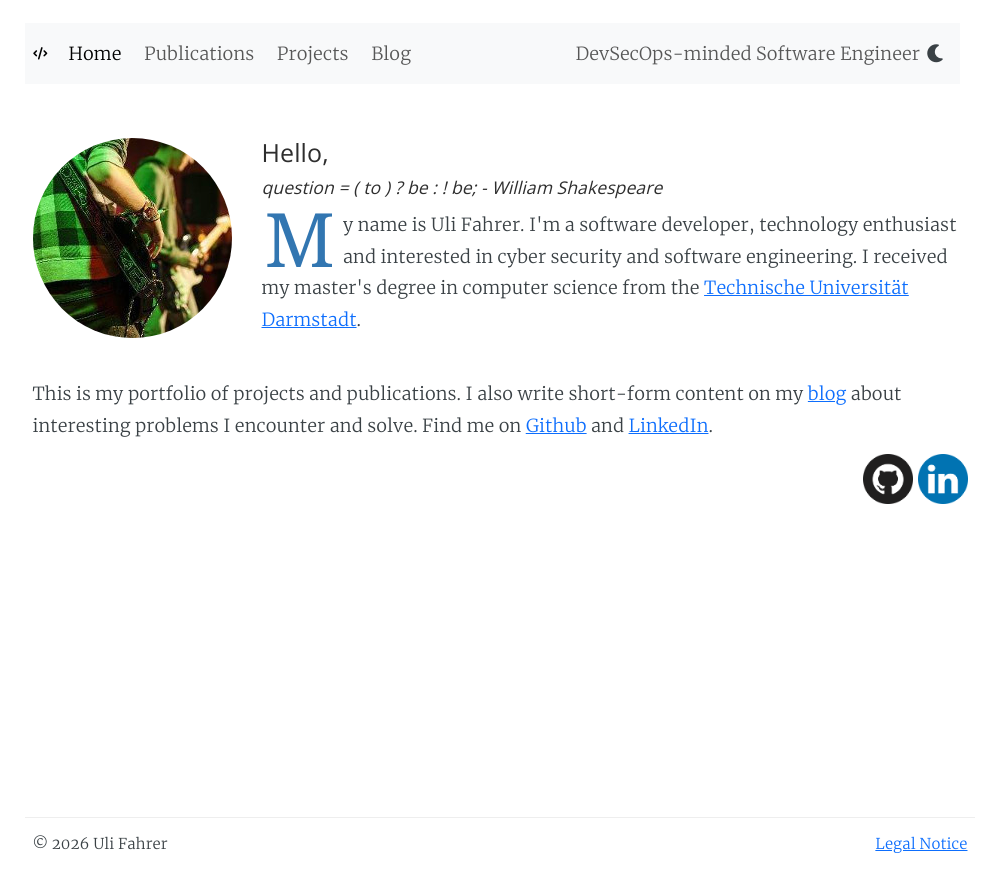
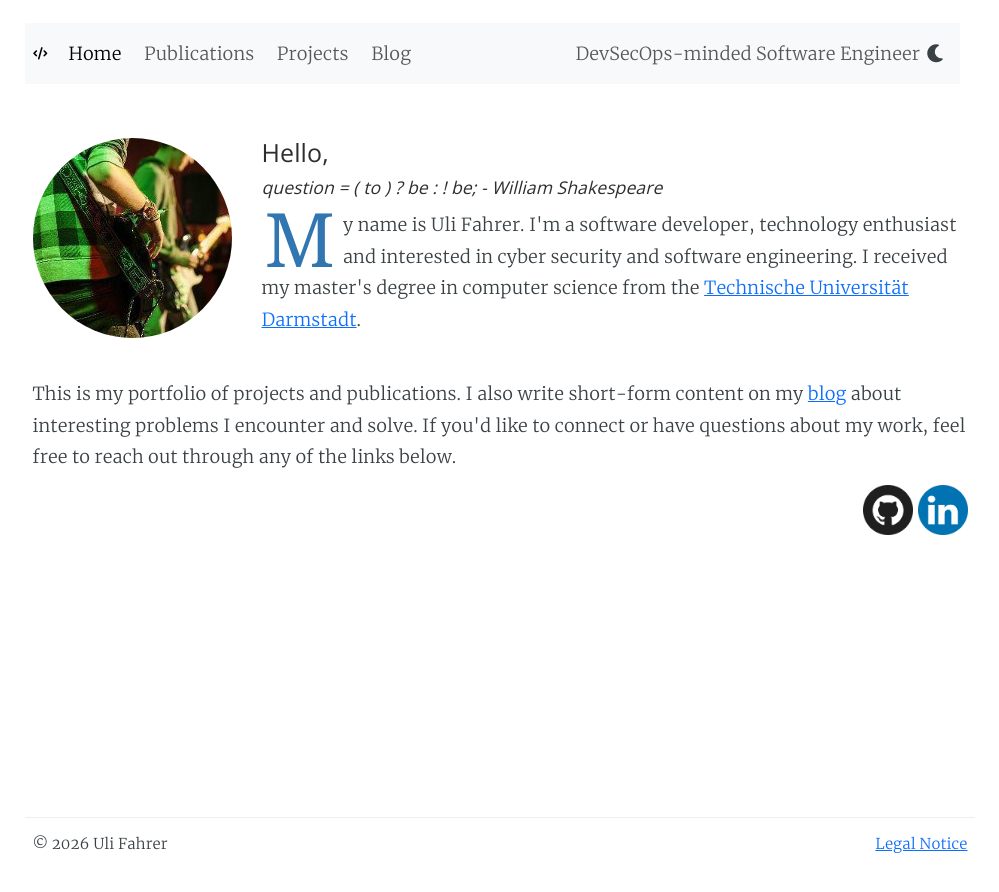
Before and after one commit to Tooa/tooa.github.io, a Jekyll site: the page built from index.html, in a window 1280 px wide. Shown: the top 892 px of the page, without its empty margins (140-1139 px from the left). Built offline with Jekyll 4.4.1, drawn with Linux system fonts in a browser that asks for light colours.

Commit message:
feat(home): remove redundant links

```diff
--- a/index.html
+++ b/index.html
@@ -21,7 +21,7 @@ description: Personal website for my projects and publications
 
 <div class="row">
 	<p>
-		This is my portfolio of projects and publications. I also write short-form content on my <a href="/blog/">blog</a> about interesting problems I encounter and solve. Find me on <a href="https://github.com/Tooa" target="_blank ">Github</a> and <a href="https://de.linkedin.com/in/ulifahrer" target="_blank ">LinkedIn</a>.
+		This is my portfolio of projects and publications. I also write short-form content on my <a href="/blog/">blog</a> about interesting problems I encounter and solve. If you'd like to connect or have questions about my work, feel free to reach out through any of the links below.
 	</p>
 </div>
 
```
